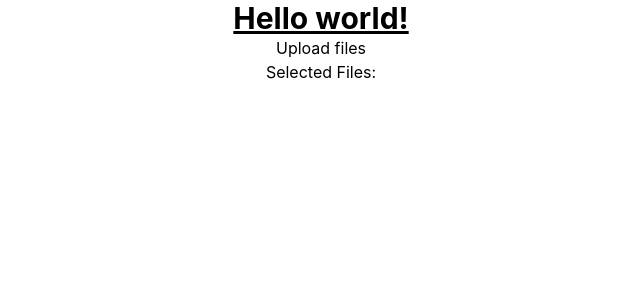
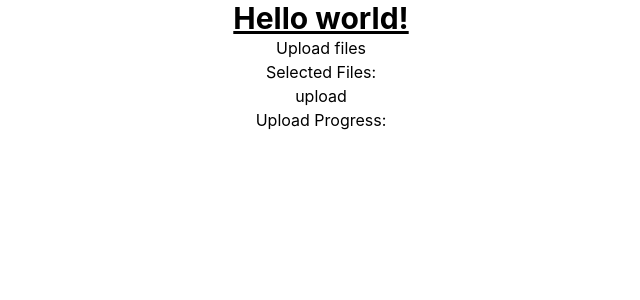
Before and after one commit to ogunakar9/upload-file, a React (Create React App) app: page / in a window 1280 px wide. Shown: the top 300 px of the page, without its empty margins (319-959 px from the left). Built offline with nearby package versions, Linux system fonts and the light colour scheme.

Commit message:
feat: upload using ajax

```diff
--- a/src/App.tsx
+++ b/src/App.tsx
@@ -1,5 +1,4 @@
 import "./App.css";
-import { POST_URL } from "./features/upload/uploadAPI";
 import FileUploader from "./FileUploader";
 
 const App = () => {
--- a/src/FileUploader.tsx
+++ b/src/FileUploader.tsx
@@ -1,18 +1,20 @@
-// FileUploader.tsx
-import React, { useState, ChangeEvent, useEffect } from "react";
+import React, { useState, ChangeEvent, useEffect, MouseEvent } from "react";
+import { POST_URL, MAX_FILE_SIZE } from "./utility/constants";
 
 const FileUploader: React.FC = () => {
-  const MAX_FILE_SIZE = 50000;
-
   const [selectedFiles, setSelectedFiles] = useState<File[]>([]);
   const [preview, setPreview] = useState<string[] | undefined>([]);
+  const [uploadProgress, setUploadProgress] = useState<number[]>([]);
+  const [uploadXHR, setUploadXHR] = useState<XMLHttpRequest | null>(null);
 
   const handleFileChange = (e: ChangeEvent<HTMLInputElement>) => {
+    //FIXME: readding the same file after removing it will not trigger the onChange event
     const inputFiles = e.target.files;
     if (!inputFiles) return;
 
     const files: File[] = Array.from(inputFiles);
 
+    //TODO: extract to helper
     let sizeError = false;
     for (const file of files) {
       if (file.size > MAX_FILE_SIZE) {
@@ -46,8 +48,10 @@ const FileUploader: React.FC = () => {
     };
   }, [selectedFiles]);
 
+  //TODO: extract to helper
   const handleRemoveImage = (imageName: string, index: number) => {
     //TODO: find a better way to remove the image from files Array
+    //FIXME: adding same file twice will cause a bug for finding index
     const newFiles = Array.from(selectedFiles).filter(
       (file) => index !== selectedFiles.indexOf(file)
     );
@@ -59,8 +63,69 @@ const FileUploader: React.FC = () => {
     setPreview(previewItems);
   };
 
+  const handleOnClick = (e: MouseEvent<HTMLElement>) => {
+    e.preventDefault();
+    if (!selectedFiles.length) return;
+
+    const xhrArray: XMLHttpRequest[] = [];
+    const promises = selectedFiles.map((file, index) => {
+      return new Promise<void>((resolve, reject) => {
+        const xhr = new XMLHttpRequest();
+
+        xhr.upload.onprogress = (event) => {
+          if (event.lengthComputable) {
+            const progress = (event.loaded / event.total) * 100;
+            setUploadProgress((prevProgress) => {
+              const newProgress = [...prevProgress];
+              newProgress[index] = progress;
+              return newProgress;
+            });
+          }
+        };
+
+        xhr.onload = () => {
+          if (xhr.status >= 200 && xhr.status < 300) {
+            resolve();
+          } else {
+            reject(new Error(`File upload failed with status ${xhr.status}`));
+          }
+        };
+
+        xhr.onerror = () => {
+          reject(new Error("File upload failed"));
+        };
+
+        xhr.open("POST", POST_URL, true);
+        const formData = new FormData();
+        formData.append("file", file);
+        xhr.send(formData);
+
+        xhrArray.push(xhr);
+      });
+    });
+
+    Promise.all(promises)
+      .then(() => {
+        setUploadXHR(null);
+      })
+      .catch((error) => {
+        console.error(error);
+        // Handle error as needed
+      });
+
+    setUploadXHR(xhrArray.length ? xhrArray[0] : null);
+  };
+
+  const handleCancelUpload = () => {
+    if (uploadXHR) {
+      uploadXHR.abort();
+      setUploadXHR(null);
+    }
+  };
+
   return (
-    <div>
+    <>
+      <form method="post" encType="multipart/form-data" action="">
         <label style={{ cursor: "pointer" }}>
           <span>Upload files</span>
           <input
@@ -90,7 +155,23 @@ const FileUploader: React.FC = () => {
             )}
           </ul>
         </div>
+        <button onClick={(e) => handleOnClick(e)}>upload</button>
+      </form>
+
+      <div>
+        <h4>Upload Progress:</h4>
+        <ul>
+          {uploadProgress.map((progress, index) => (
+            <li key={index}>{`File ${index + 1}: ${progress.toFixed(2)}%`}</li>
+          ))}
+        </ul>
       </div>
+      {uploadXHR && (
+        <button onClick={handleCancelUpload} type="button">
+          Cancel Upload
+        </button>
+      )}
+    </>
   );
 };
 
--- a/src/features/upload/uploadAPI.ts
+++ b/src/features/upload/uploadAPI.ts
@@ -1,5 +1,3 @@
-export const POST_URL = "https://httpbin.org/post";
-
 // A mock function to mimic making an async request for data
 export function fetchCount(amount = 1) {
   return new Promise<{ data: number }>((resolve) =>
--- /dev/null
+++ b/src/utility/constants.ts
@@ -0,0 +1,2 @@
+export const MAX_FILE_SIZE = 50000;
+export const POST_URL = "https://httpbin.org/post";
--- /dev/null
+++ b/src/utility/index.ts
@@ -0,0 +1,2 @@
+//TODO: import all and export here
+export {};
```
Lines whose indentation alone changed are shown as unchanged.
